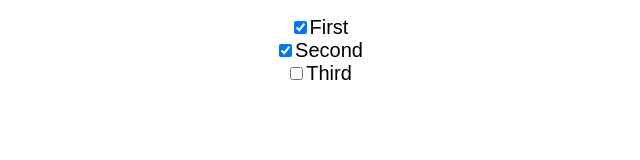
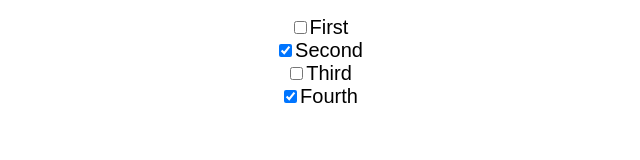
Before and after one commit to Gurenax/emoji-dos, a React (Create React App) app: page / in a window 1280 px wide. Shown: the top 160 px of the page, without its empty margins (321-961 px from the left). Built offline with nearby package versions, Linux system fonts and the light colour scheme.

Commit message:
Add state for TodoItem component

```diff
--- a/src/App.js
+++ b/src/App.js
@@ -3,16 +3,74 @@ import React, { Component } from 'react'
 import './App.css'
 import TodoItem from './component/TodoItem'
 
-// Data
-const items = [
-  { description: 'First', completed: true },
-  { description: 'Second', completed: true },
-  { description: 'Third', completed: false },
-]
+// UI (view/controller)
+class App extends Component {
+  state = {
+    items: [
+      { description: 'First', completed: false },
+      { description: 'Second', completed: true },
+      { description: 'Third', completed: false },
+      { description: 'Fourth', completed: true },
+    ]
+  }
 
-// UI
-class App extends Component {
+  // onToggleItemAtIndex = (index) => {
+  //   // Data (model)
+  //   this.setState( (prevState) => {
+  //     // Get curent items
+  //     const items = prevState.items
+  //     // Find the item with the particular 'index'
+  //     const item = items[index]
+  //     // Toggle completed: f -> t, t -> f
+  //     item.completed = !item.completed
+  //     // Return the changes we have
+  //     return {
+  //       items: items
+  //     }
+  //   })
+  // }
+  onToggleItemAtIndex = (index) => {
+    // Data (model)
+    this.setState( (prevState) => {
+      const beforeItems = prevState.items
+      const afterItems = beforeItems.map( (item, currentIndex) => {
+        // WHen we have found the index of the item to change
+        if (currentIndex === index) {
+          // Long way:
+          // const copy = Object.assign(
+          //   {}, // Start with a new blank object
+          //   item, // Copy key-value pairs form existing items
+          //   { completed: !item.completed } // Override the completed to be the opposite of before
+          // )
+          // Modern way:
+          const copy = {
+            ...item, // Copy the key-value pairs in item
+            completed: !item.completed  // Override the completed to be the opposite of before
+          }
+          return copy
+        }
+        // No changes to make to this particular item
+        else {
+          return item
+        }
+      })
+
+      // Get curent items
+      const items = prevState.items
+      // Find the item with the particular 'index'
+      const item = items[index]
+      // Toggle completed: f -> t, t -> f
+      item.completed = !item.completed
+      // Return the changes we have
+      return {
+        items: items
+      }
+    })
+  }
+
   render() {
+    const items = this.state.items
+
     return (
       <div className="App">
       {
@@ -21,6 +79,11 @@ class App extends Component {
             key={ index }
             description={ item.description }
             completed={ item.completed }
+            onToggleCompleted={ () => {
+                console.log('TodoItem onToggleCompleted received', index)
+                this.onToggleItemAtIndex(index)
+              }
+            }
           />
         ))
       }
--- a/src/component/TodoItem.js
+++ b/src/component/TodoItem.js
@@ -2,11 +2,24 @@ import React from 'react'
 
 const TodoItem = ({
   description,
-  completed=false // if not passed, default to 'false'
+  completed = false, // if not passed, default to 'false'
+  onToggleCompleted
 }) => {
   return (
     <label>
-      <input type='checkbox' checked={ completed } />
+      <input
+        type='checkbox'
+        checked={ completed }
+        onChange={
+          (event) => { // Event listener
+            console.log('Clicked checkbox', description)
+            // When user clicks checkbox
+            // Notify the powers above that the
+            // concept of completed has changed
+            onToggleCompleted()
+          }
+        }
+      />
       { description }
     </label>
   )
```
